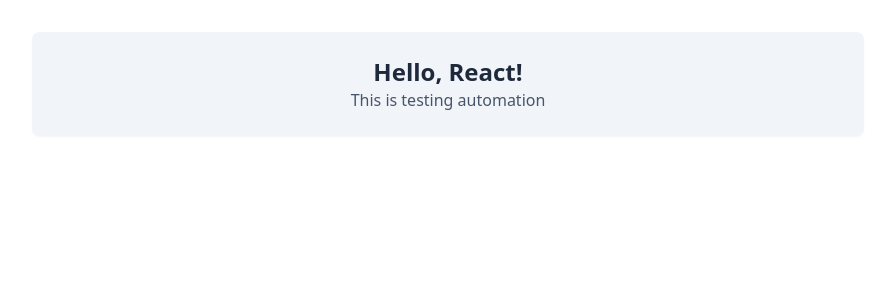
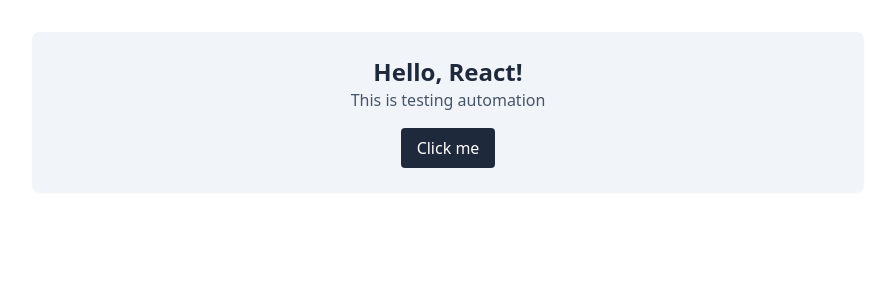
Before and after one commit to igorishchenko/ai-automation-testing, a React (Vite) app: page / in a window 1280 px wide. Shown: the top 300 px of the page, without its empty margins (192-1087 px from the left). Built offline with nearby package versions, Linux system fonts and the light colour scheme; the HTML template or start-up script is replaced by a standard one.

Commit message:
SCRUM-2: Other ticket

```diff
--- a/src/App.tsx
+++ b/src/App.tsx
@@ -1,8 +1,23 @@
+import { useState } from 'react'
+import { Button } from './components/Button'
+
 function App() {
+  const [clicked, setClicked] = useState(false)
+
   return (
     <div className="rounded-lg bg-slate-100 p-6 shadow-sm">
       <h1 className="text-2xl font-semibold text-slate-800">Hello, React!</h1>
       <p className="text-slate-600">This is testing automation</p>
+      <div className="mt-4 flex flex-col items-center gap-4">
+        <Button onClick={() => setClicked(true)} aria-label="Trigger click message">
+          Click me
+        </Button>
+        {clicked && (
+          <p className="text-slate-800" role="status">
+            Button clicked!
+          </p>
+        )}
+      </div>
     </div>
   )
 }
--- /dev/null
+++ b/src/components/Button.tsx
@@ -0,0 +1,20 @@
+import type { ButtonHTMLAttributes, ReactNode } from 'react'
+
+type ButtonProps = ButtonHTMLAttributes<HTMLButtonElement> & {
+  variant?: 'primary' | 'secondary'
+  children: ReactNode
+}
+
+export function Button({ variant = 'primary', className = '', children, ...props }: ButtonProps) {
+  const base =
+    'rounded px-4 py-2 font-medium transition-colors focus:outline-none focus:ring-2 focus:ring-offset-2 focus:ring-slate-500'
+  const variants = {
+    primary: 'bg-slate-800 text-white hover:bg-slate-700',
+    secondary: 'bg-slate-200 text-slate-800 hover:bg-slate-300',
+  }
+  return (
+    <button type="button" className={`${base} ${variants[variant]} ${className}`.trim()} {...props}>
+      {children}
+    </button>
+  )
+}
```
Also changed, not shown: 1 other file (tests, documents, lock files or other folders).
